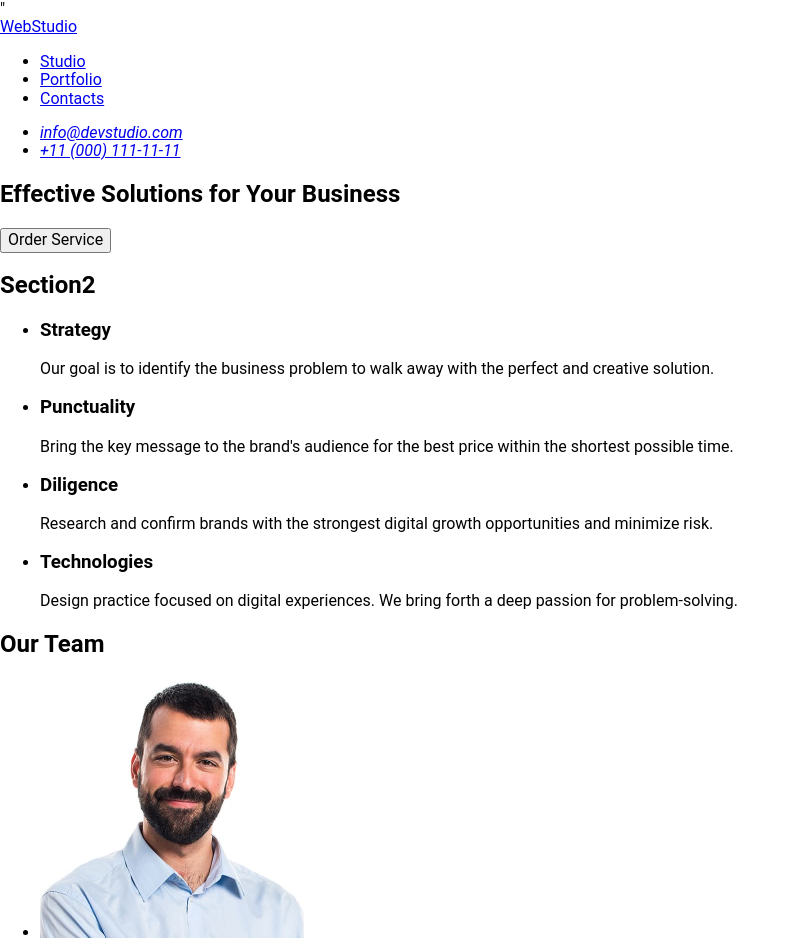
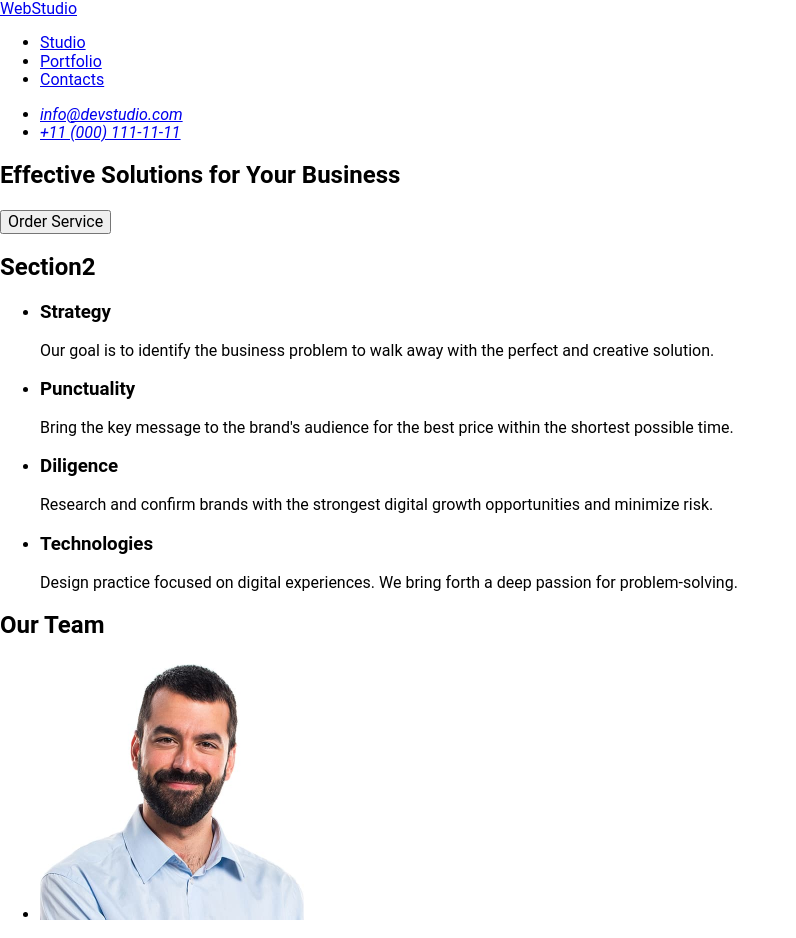
Before and after one commit to helen-akateva/goit-markup-hw-02, a plain HTML site: page index.html in a window 1280 px wide. Shown: the top 938 px of the page, without its empty margins (0-796 px from the left). Drawn offline with nearby package versions, Linux system fonts and the light colour scheme.

Commit message:
update index.html

```diff
--- a/index.html
+++ b/index.html
@@ -5,7 +5,7 @@
     <meta charset="UTF-8">
     <meta name="viewport" content="width=device-width, initial-scale=1.0">
     <title><goit-markup-hw-02></goit-markup-hw-02></title>
-    <link rel="stylesheet" href="https://cdnjs.cloudflare.com/ajax/libs/modern-normalize/3.0.1/modern-normalize.min.css" integrity="sha512-q6WgHqiHlKyOqslT/lgBgodhd03Wp4BEqKeW6nNtlOY4quzyG3VoQKFrieaCeSnuVseNKRGpGeDU3qPmabCANg==" crossorigin="anonymous" referrerpolicy="no-referrer" />"
+    <link rel="stylesheet" href="https://cdnjs.cloudflare.com/ajax/libs/modern-normalize/3.0.1/modern-normalize.min.css" integrity="sha512-q6WgHqiHlKyOqslT/lgBgodhd03Wp4BEqKeW6nNtlOY4quzyG3VoQKFrieaCeSnuVseNKRGpGeDU3qPmabCANg==" crossorigin="anonymous" referrerpolicy="no-referrer" />
     <link rel="stylesheet" href="./css/styles.css" />
 
   </head>
```
